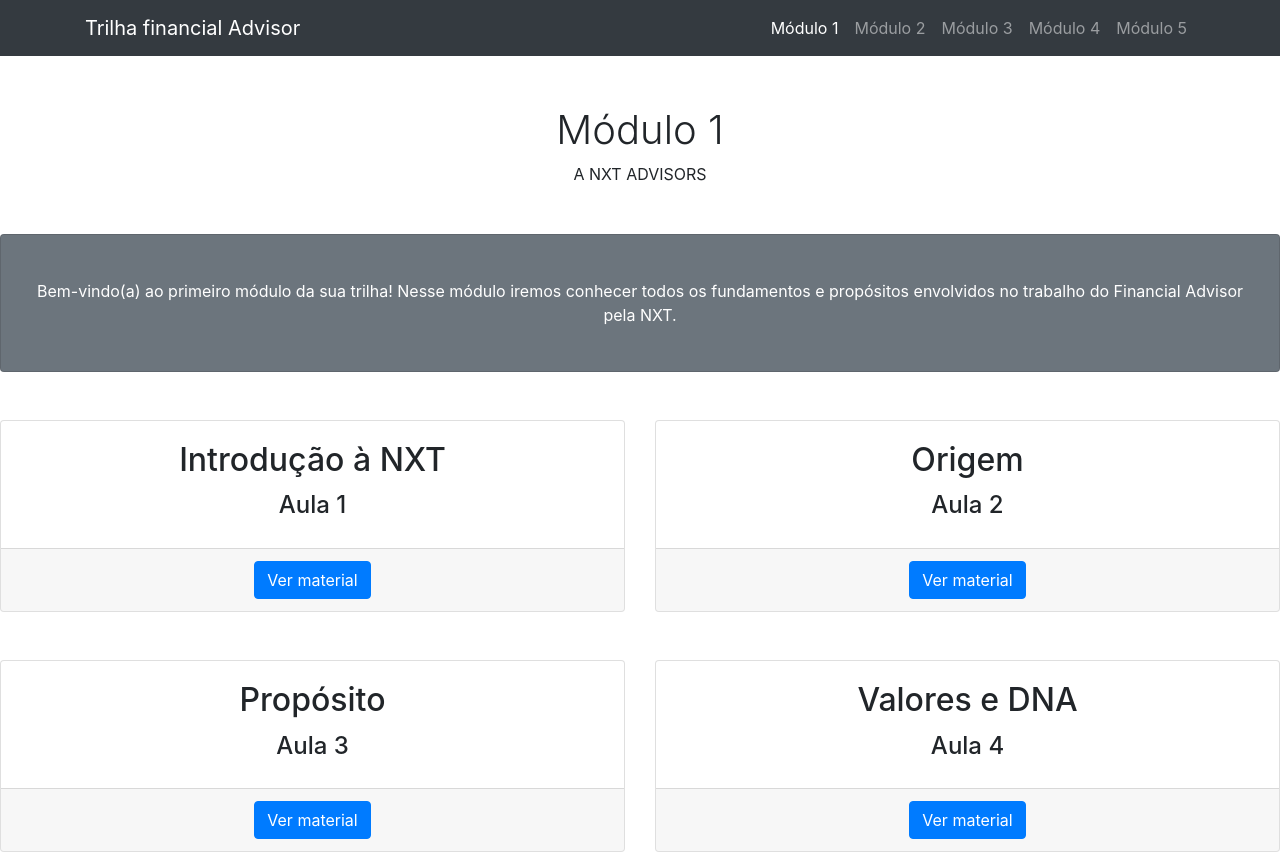
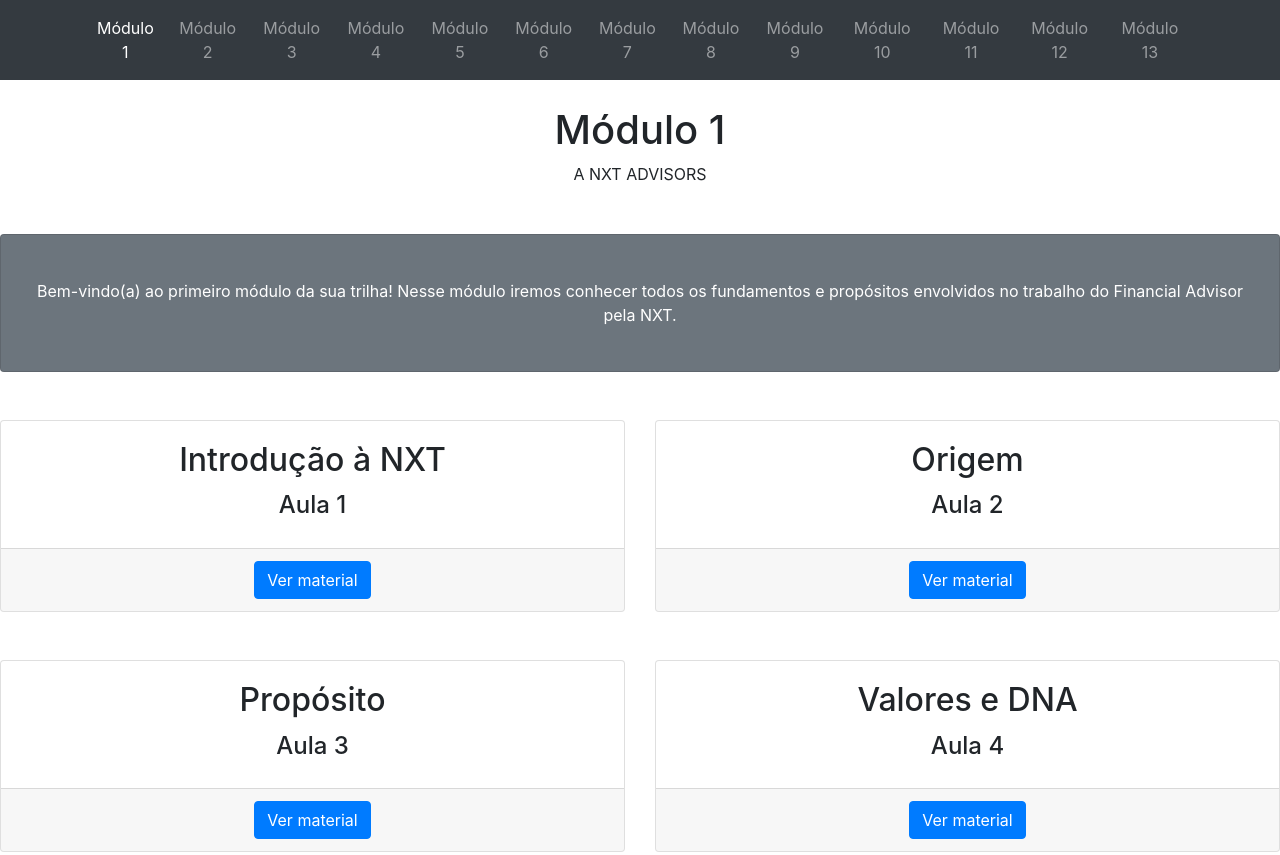
Before and after one commit to brunobernal/material-trilhanxt, a website: page index.html in a window 1280 px wide. Shown: the top 855 px of the page. Drawn offline with Linux system fonts and the light colour scheme.

Commit message:
Update index.html

```diff
--- a/index.html
+++ b/index.html
@@ -23,16 +23,13 @@
   <!-- Navigation -->
   <nav class="navbar navbar-expand-lg navbar-dark bg-dark fixed-top">
     <div class="container">
-      <a class="navbar-brand" href="#">Trilha financial Advisor</a>
       <button class="navbar-toggler" type="button" data-toggle="collapse" data-target="#navbarResponsive" aria-controls="navbarResponsive" aria-expanded="false" aria-label="Toggle navigation">
         <span class="navbar-toggler-icon"></span>
       </button>
-      <div class="collapse navbar-collapse" id="navbarResponsive">
-        <ul class="navbar-nav ml-auto">
-          <li class="nav-item active">
-            <a class="nav-link" href="#">Módulo 1
-              <span class="sr-only">(current)</span>
-            </a>
+      <div class="collapse navbar-collapse" id="navbarResponsive" style="text-align: center;" >
+        <ul class="navbar-nav ml-auto" style="width: 100%; font-size: medium;">
+          <li class="nav-item active" style="text-align: center;">
+            <a class="nav-link" href="#">Módulo 1</a>
           </li>
           <li class="nav-item">
             <a class="nav-link" href="#">Módulo 2</a>
@@ -46,6 +43,30 @@
           <li class="nav-item">
             <a class="nav-link" href="#">Módulo 5</a>
           </li>
+          <li class="nav-item">
+            <a class="nav-link" href="#">Módulo 6</a>
+          </li>
+          <li class="nav-item">
+            <a class="nav-link" href="#">Módulo 7</a>
+          </li>
+          <li class="nav-item">
+            <a class="nav-link" href="#">Módulo 8</a>
+          </li>
+          <li class="nav-item">
+            <a class="nav-link" href="#">Módulo 9</a>
+          </li>
+          <li class="nav-item">
+            <a class="nav-link" href="#">Módulo 10</a>
+          </li>
+          <li class="nav-item">
+            <a class="nav-link" href="#">Módulo 11</a>
+          </li>
+          <li class="nav-item">
+            <a class="nav-link" href="#">Módulo 12</a>
+          </li>
+          <li class="nav-item">
+            <a class="nav-link" href="#">Módulo 13</a>
+          </li>
         </ul>
       </div>
     </div>
@@ -55,9 +76,11 @@
   <div class="container">
 
 
+
+
       <!-- /.col-lg-8 -->
       <div class="col-lg-12">
-        <h1 class="font-weight-light" style="text-align: center; padding-top: 50px;">Módulo 1</h1>
+        <h1 style="text-align: center; padding-top: 50px;">Módulo 1</h1>
         <p style="text-align: center;">A NXT ADVISORS</p>
       </div>
       <!-- /.col-md-4 -->
```
